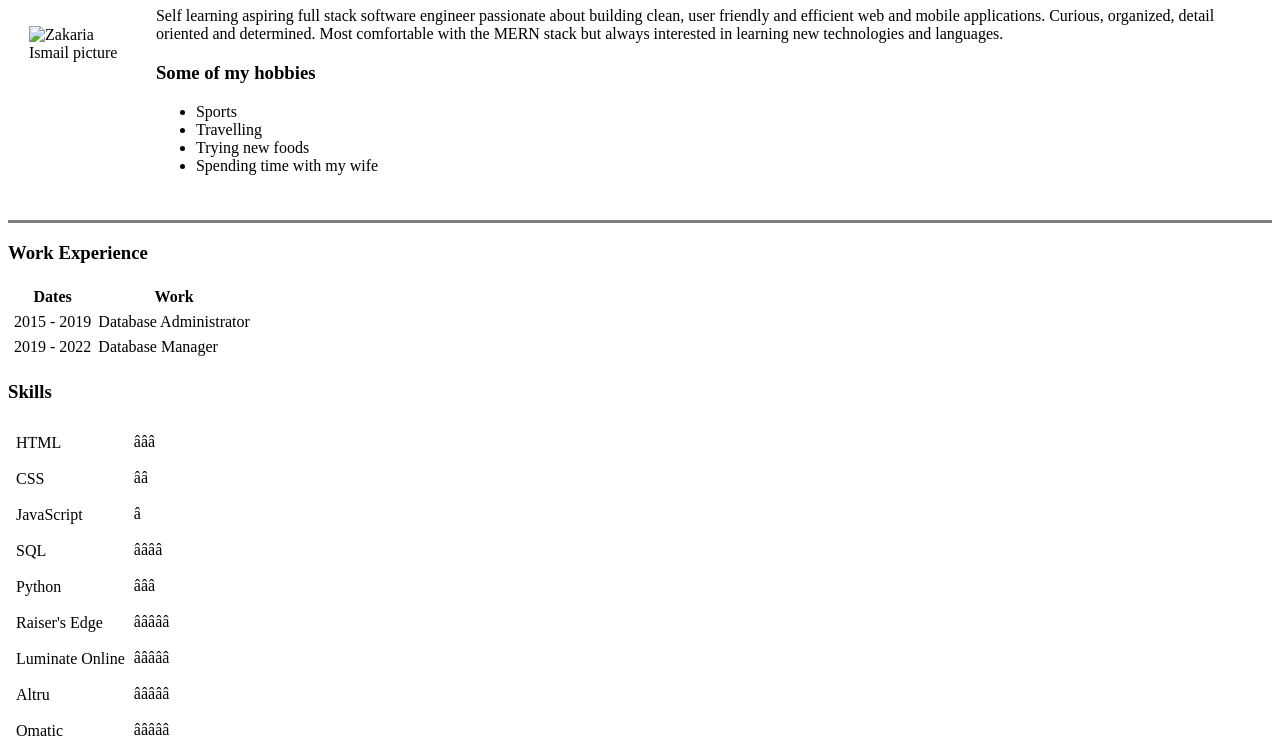
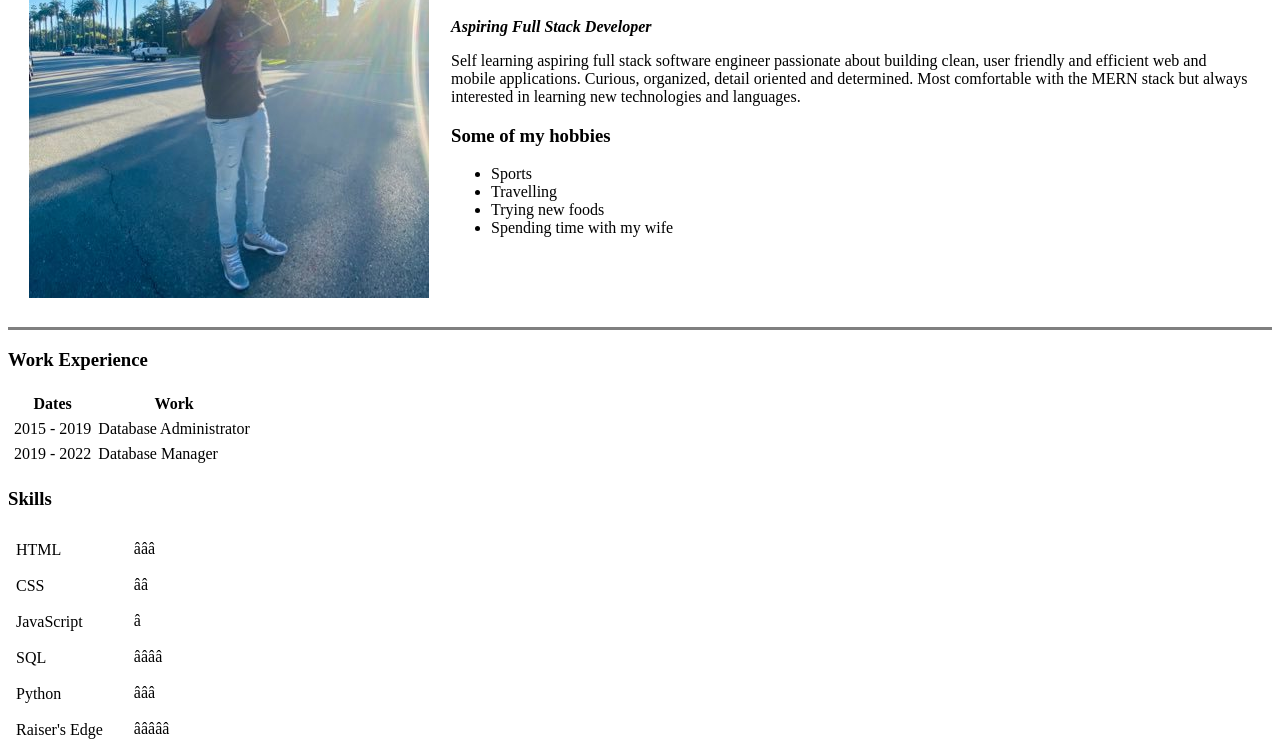
Before and after one commit to zakariaismail/CV, a plain HTML site: page index.html in a window 1280 px wide. Shown: the part 131-880 px from the top of the page. Drawn offline with Linux system fonts and the light colour scheme.

Commit message:
Updated line 10 to fix photo

```diff
--- a/index.html
+++ b/index.html
@@ -7,7 +7,7 @@
 
 <body>
   <table cellspacing = "20">
-    <td><img src ="Zak.jpg" alt="Zakaria Ismail picture" /></td>
+    <td><img src ="Images\Zak.jpg" alt="Zakaria Ismail picture" /></td>
     <td><h1>Zakaria Ismail 👨🏾‍💻</h1>
       <p><em><strong> Aspiring Full Stack Developer </strong></em></p>
     <p>
```
